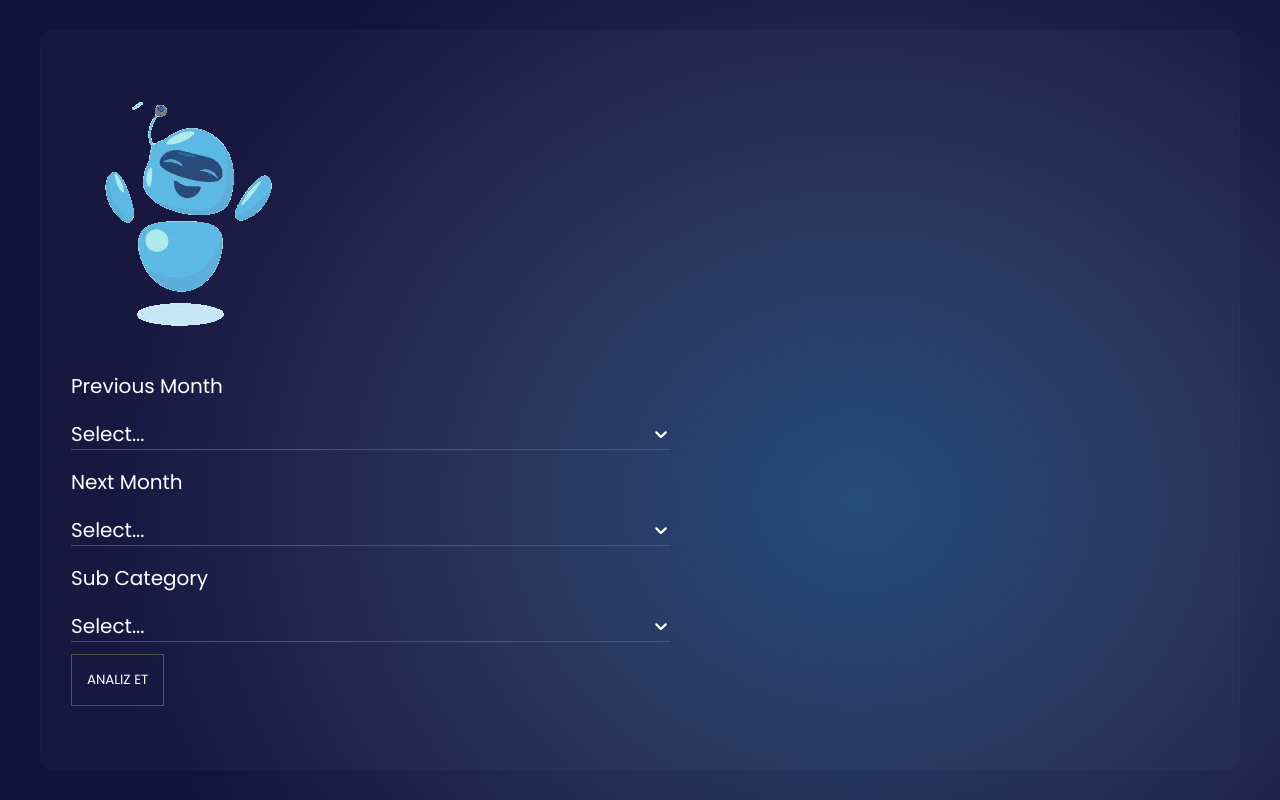
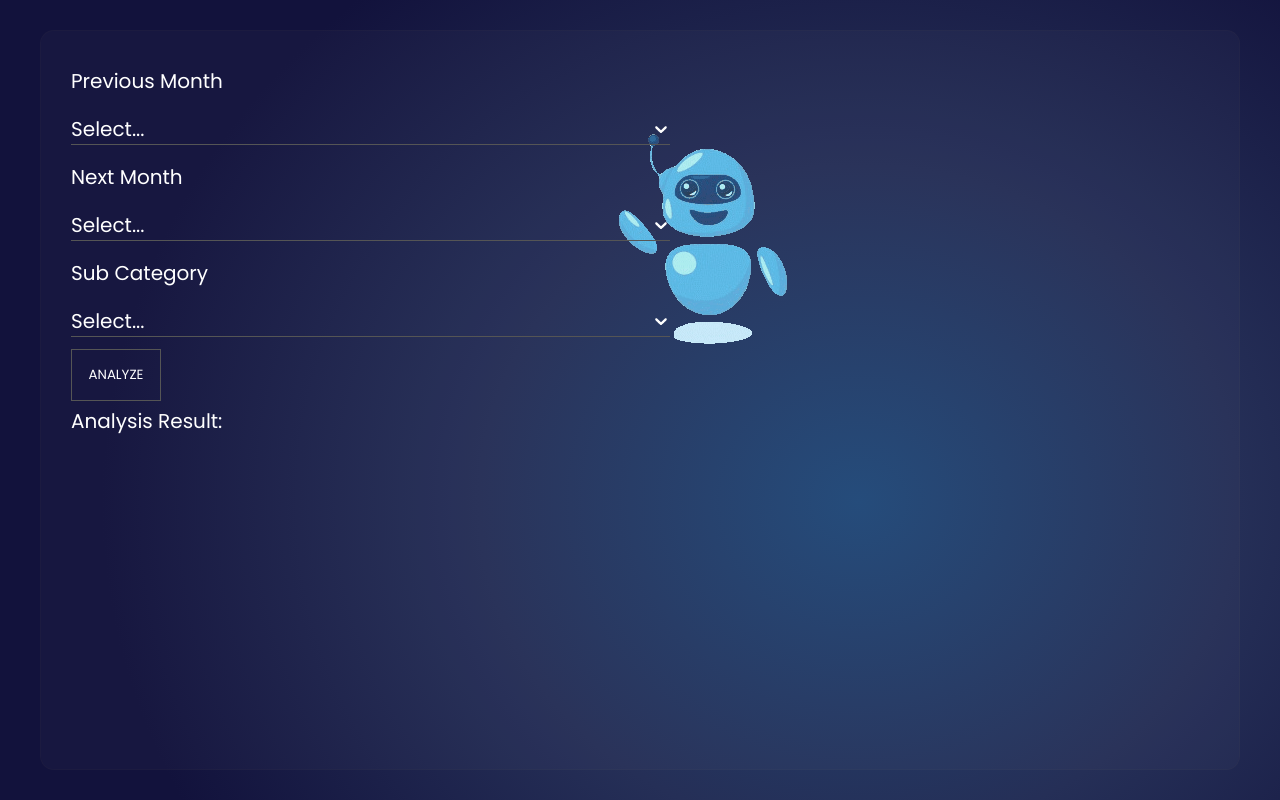
Before and after one commit to MeltemAlbayrakk/Crowd, a React (Create React App) app in the folder frontend/: page /showAI in a window 1280 px wide. Built offline with nearby package versions, Linux system fonts and the light colour scheme; no server answers.

Commit message:
fix:update ShowAI

```diff
--- a/frontend/src/pages/profile/tabs/search-job/showAI.js
+++ b/frontend/src/pages/profile/tabs/search-job/showAI.js
@@ -12,10 +12,9 @@ export default function ShowAI(props) {
 
   const [loading, setLoading] = useState(false);
   const [categoryOptions, setCategoryOptions] = useState([]);
+  const [changeGif, setChangeGif] = useState(gifHello);
 
   const [analysisResult, setAnalysisResult] = useState("");
-  const [gifPath,setGifPath] = useState(null);
-
 
   const PreviousMonthOptions = [
     { label: "1", value: "1" },
@@ -46,6 +45,7 @@ export default function ShowAI(props) {
     { label: "11", value: "11" },
     { label: "12", value: "12" },
   ];
+
   const CategoryOptions = [
     { label: "JavaScript", value: "JavaScript" },
     { label: "Python", value: "Python" },
@@ -68,14 +68,22 @@ export default function ShowAI(props) {
     setCategoryOptions(CategoryOptions);
   }, []);
 
+  useEffect(() => {
+    setChangeGif(gifHello);
+  }, []);
+  useEffect(() => {
+    if (loading) {
+      setChangeGif(gifSearching);
+    }
+  }, [loading]);
+
+
   const handlePreviousMonthChange = (event) => {
     setPreviousMonth(event);
-
   };
 
   const handleNextMonthChange = (event) => {
     setNextMonth(event);
-
   };
 
   const handleJobCategoryChange = (selectedCategory) => {
@@ -87,94 +95,69 @@ export default function ShowAI(props) {
 
     axios
       .post("http://localhost:3001/job/ai", {
-        previousMonth:previousMonth.value,
-        nextMonth:nextMonth.value,
+        previousMonth: previousMonth.value,
+        nextMonth: nextMonth.value,
         jobTitle: `${jobCategory.value}`,
       })
       .then((response) => {
         console.log("Backend'den gelen yanıt: ", response.data);
         setAnalysisResult(response.data);
-
-        setLoading(false);
       })
       .catch((error) => {
         console.error("API isteği hatası: ", error);
+      })
+      .finally(() => {
         setLoading(false);
+        setChangeGif(gifHappy); // Analiz tamamlandığında gifHappy'e geç
       });
-  };
-  const handleImageLoad = () => {
-    // Resim yüklendiğinde yapılacak işlemler burada
-    setLoading(false);
   };
 
   return (
     <>
-  <div class="wrapper">
-      <div class="content">
-      <div class="container profile">
+      <div className="wrapper">
+        <div className="content">
+          <div className="container profile">
+            <div
+              className="profile__right"
+              style={{
+                display: "inline-block",
+                fontSize: "20px",
+                lineHeight: "40px",
+              }}
+            >
+
+    <img
+                style={{ position: "fixed", right: "400px", float: "right" }}
+                src={changeGif}
+                alt="Other GIF"
+              />
 
 
-
-        <div class="profile__right"
-        style={{
-        display:"inline-block",
-        fontSize:"20px",
-        lineHeight:"40px"}}>
-
-        {/* <img  style={{position:"fixed", right:"400px", float:"right"}} src={gifPath} alt="GIF Image" />
-         */}
-{/*
-        {loading ? (
-            <img style={{position:"fixed", right:"400px", float:"right"}} src={gifSearching} alt="Loading GIF" />
-          ) : (
-            <img style={{position:"fixed", right:"400px", float:"right"}} src={gifHappy} alt="Other GIF" />
-          )} */}
-
-<img
-        src={loading ? {gifSearching} : gifHappy}
-
-        onLoad={handleImageLoad}
-      />
-
-      {/* Başlangıçta gösterilecek resim */}
-      {loading && <img src={gifHello} alt="Initial Image" />}
-
               <div style={{}}>
-          <div style={{  maxWidth:600}}>
+                <div style={{ maxWidth: 600 }}>
                   <label>Previous Month</label>
-
                   <Select
                     value={previousMonth}
                     options={PreviousMonthOptions}
                     className="react-select-container"
                     classNamePrefix="react-select"
                     unstyled
-
                     onChange={handlePreviousMonthChange}
-             >
-
-             </Select>
+                  ></Select>
                 </div>
-          <div style={{ maxWidth:600}}>
+                <div style={{ maxWidth: 600 }}>
                   <label>Next Month</label>
-
                   <Select
                     value={nextMonth}
                     options={NextMonthOptions}
                     className="react-select-container"
                     classNamePrefix="react-select"
                     unstyled
-
                     onChange={handleNextMonthChange}
-
-
-            >
-            </Select>
-
+                  ></Select>
                 </div>
 
-
-          <div style={{ maxWidth:600}}>
+                <div style={{ maxWidth: 600 }}>
                   <label>Sub Category</label>
                   <Select
                     value={jobCategory}
@@ -183,35 +166,25 @@ export default function ShowAI(props) {
                     classNamePrefix="react-select"
                     onChange={handleJobCategoryChange}
                     disabled={!jobCategory}
-              unstyled>
-
-            </Select>
+                    unstyled
+                  ></Select>
                 </div>
 
           <button onClick={handleAnalysis} disabled={loading}>
-            {loading ? "Analiz Ediliyor..." : "Analiz Et"}
+            {loading ? "Analyzing..." : "Analyze"}
           </button>
         </div>
-          <br></br>
-          <br></br>
+
                 <div>
-          <label>Analiz Sonucu:</label>
-          <div>
-          {loading ? <p>Analiz yapılıyor...</p> : <p>{analysisResult}</p>}
-
-          </div>
-        </div>
+        <h3>Analysis Result:</h3>
+        {loading ? (
+          <p>Analyzing...</p>
+        ) : (
+          <p>{analysisResult}</p>
+        )}
       </div>
 
-
-
-        </div>
-        </div>
-      </div>
-      {/* </div>
-      */}
-
-
+      </div></div></div></div>
     </>
   );
 }
```
Lines whose indentation alone changed are shown as unchanged.
